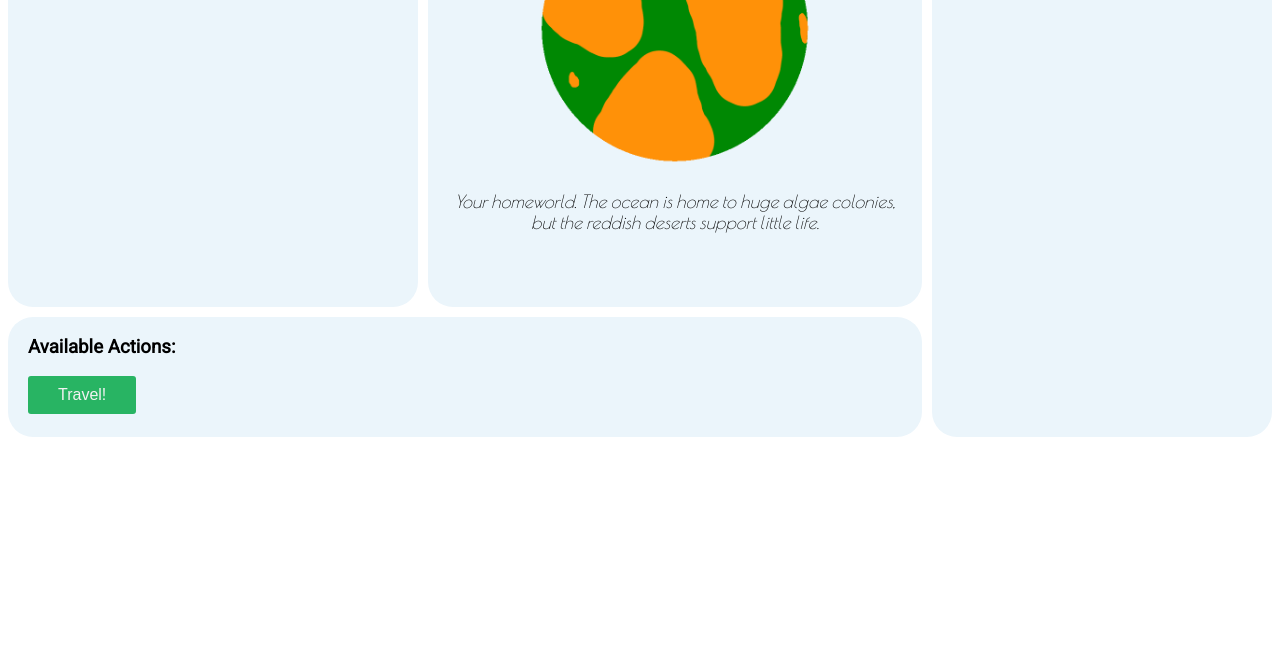
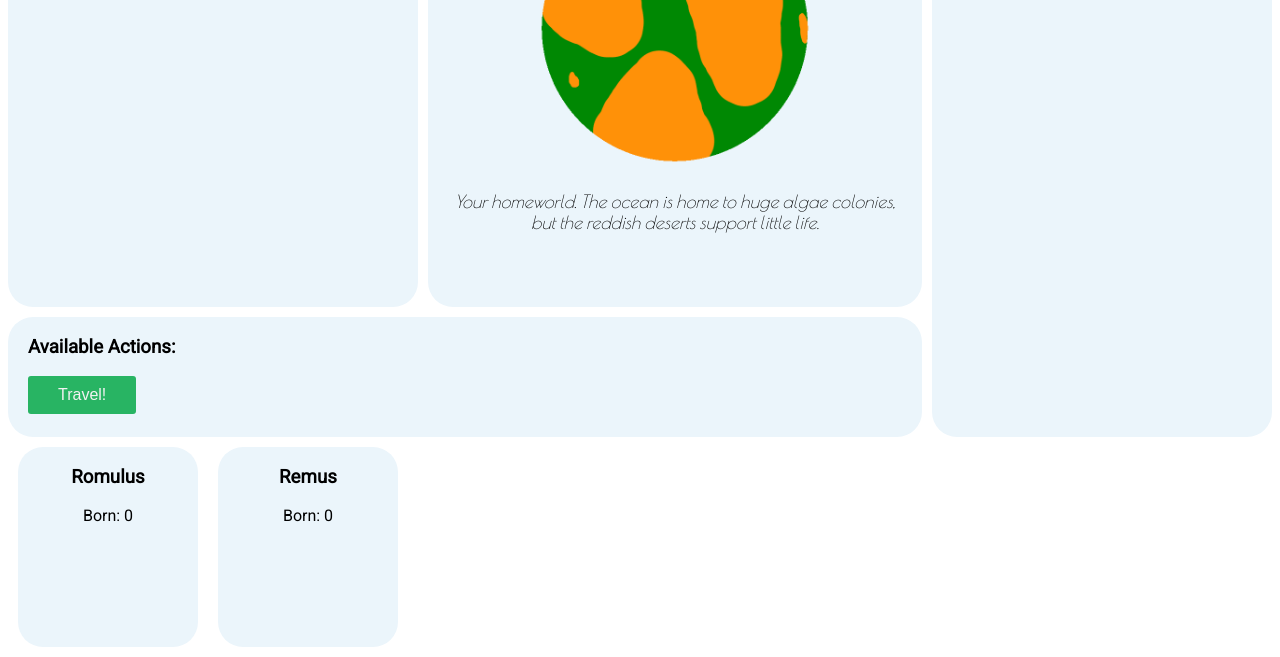
Before and after one commit to ToastedQuarks/alpha-invidia, a plain HTML site: page index.html in a window 1280 px wide. Shown: the part 314-971 px from the top of the page. Before the commit the page ends 800 px from the top, so only its background shows below. Drawn offline with nearby package versions, Linux system fonts and the light colour scheme.

Commit message:
Added a people tab showing the current planet's residents.

```diff
--- a/css/game.css
+++ b/css/game.css
@@ -138,6 +138,19 @@
   margin-right: 10px;
 }
 
+/* Person Div */
+
+.person {
+  float: left;
+  border-radius: 25px;
+  background: #EBF5FB;
+  font-family: "Roboto", sans-serif;
+  text-align: center;
+  margin: 10px;
+  height: 200px;
+  width: 180px;
+}
+
 /* Buttons! */
 
 .actionButton {
--- a/index.html
+++ b/index.html
@@ -34,6 +34,7 @@
     </div>
     <div class="subnav" id="gamenav">
       <a href="javascript:void(0);" onclick="swapToMain()">Main</a>
+      <a href="javascript:void(0);" onclick="swapToPeople()">People</a>
       <a href="javascript:void(0);" onclick="swapToTech()">Tech</a>
       <a href="javascript:void(0);" onclick="swapToWar()">War</a>
     </div>
@@ -89,6 +90,11 @@
       </div>
     </div>
 
+    <div id="peopletab">
+      <div class="generic" id="peopleContainer">
+      </div>
+    </div>
+
     <div id="techtree" style="display:none">
       <div class="tree">
         <ul>
--- a/js/game.js
+++ b/js/game.js
@@ -3,18 +3,28 @@
 // These are super hacky. No ragrats.
 function swapToMain() {
   document.getElementById("maintab").style.display = "block";
+  document.getElementById("peopletab").style.display = "none";
+  document.getElementById("techtree").style.display = "none";
+  document.getElementById("wartab").style.display = "none";
+}
+
+function swapToPeople() {
+  document.getElementById("maintab").style.display = "none";
+  document.getElementById("peopletab").style.display = "block";
   document.getElementById("techtree").style.display = "none";
   document.getElementById("wartab").style.display = "none";
 }
 
 function swapToTech() {
   document.getElementById("maintab").style.display = "none";
+  document.getElementById("peopletab").style.display = "none";
   document.getElementById("techtree").style.display = "block";
   document.getElementById("wartab").style.display = "none";
 }
 
 function swapToWar() {
   document.getElementById("maintab").style.display = "none";
+  document.getElementById("peopletab").style.display = "none";
   document.getElementById("techtree").style.display = "none";
   document.getElementById("wartab").style.display = "block";
 }
@@ -61,9 +71,10 @@ window.onload = function () {
   });
 
   //Population
+  var population;
   watchBranch(store, ["planets"], function (planets) {
-    var population = planets[currentPlanet].population.length;
-    document.getElementById("num_population").textContent = population;
+    population = planets[currentPlanet].population;
+    document.getElementById("num_population").textContent = population.length;
   });
 
   //Food
@@ -71,4 +82,20 @@ window.onload = function () {
     var food = planets[currentPlanet].food;
     document.getElementById("num_food").textContent = food;
   });
+
+  //People
+  watchBranch(store, ["people"], function (people) {
+    var container = document.getElementById("peopleContainer");
+    var newDiv, nameText, birthdate, key;
+    for (key of Object.keys(people)) {
+      newDiv = document.createElement("div");
+      newDiv.className = "person";
+      nameText = document.createElement("h3");
+      nameText.textContent = people[key].name;
+      birthdate = document.createTextNode("Born: " + people[key].born);
+      newDiv.appendChild(nameText);
+      newDiv.appendChild(birthdate);
+      container.appendChild(newDiv);
+    }
+  });
 };
```
